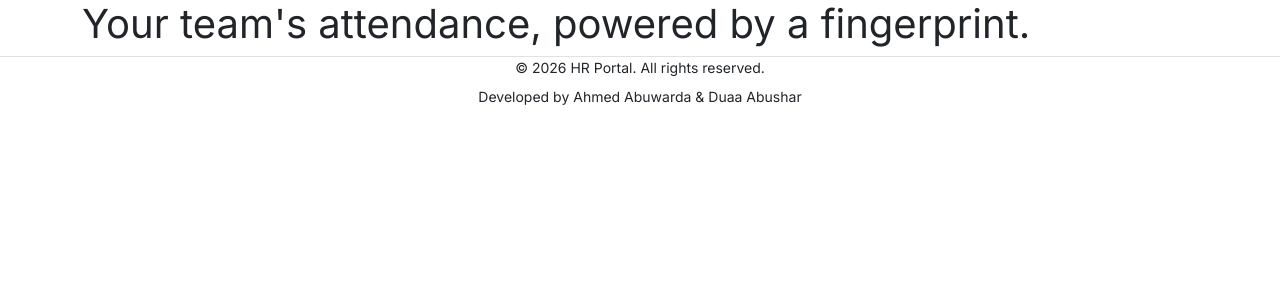
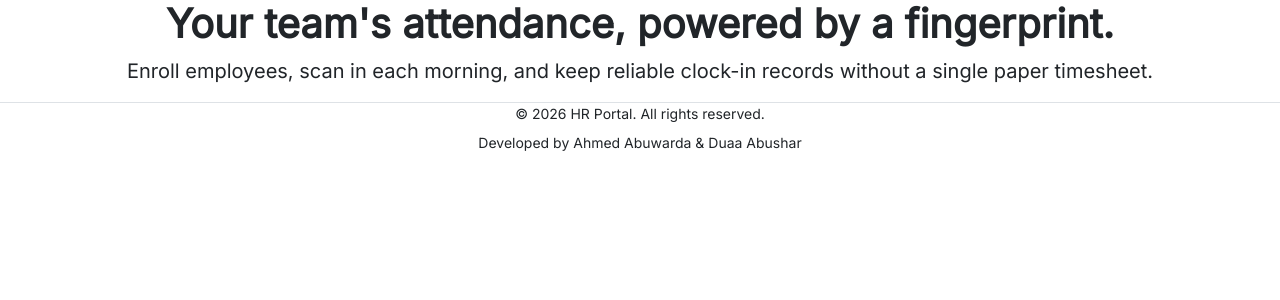
Before and after one commit to ahmedaabuwarda/HR-Portal-Management-System, a Django app: page / in a window 1280 px wide. Shown: the part 57-357 px from the top of the page. Run offline with Django 5.2, Linux system fonts and the light colour scheme; some libraries are stand-ins or nearby versions.

Commit message:
Refactor home page layout for improved structure and styling

```diff
--- a/hr_portal_management_system_app/templates/home.html
+++ b/hr_portal_management_system_app/templates/home.html
@@ -1,5 +1,17 @@
 {% extends 'layout.html' %} {% block content %}
 <div class="container">
-  <h1>Your team's attendance, powered by a fingerprint.</h1>
+  <section class="text-center py-12 position-relative overflow-hidden">
+    <div class="row justify-content-center position-relative mt-12 mb-12">
+      <div class="lg:col-8">
+        <h1 class="text-5xl fw-semibold text-balance">
+          Your team's attendance, powered by a fingerprint.
+        </h1>
+        <p class="lead fg-2 mt-6">
+          Enroll employees, scan in each morning, and keep reliable clock-in
+          records without a single paper timesheet.
+        </p>
+      </div>
+    </div>
+  </section>
 </div>
 {% endblock %}
```
